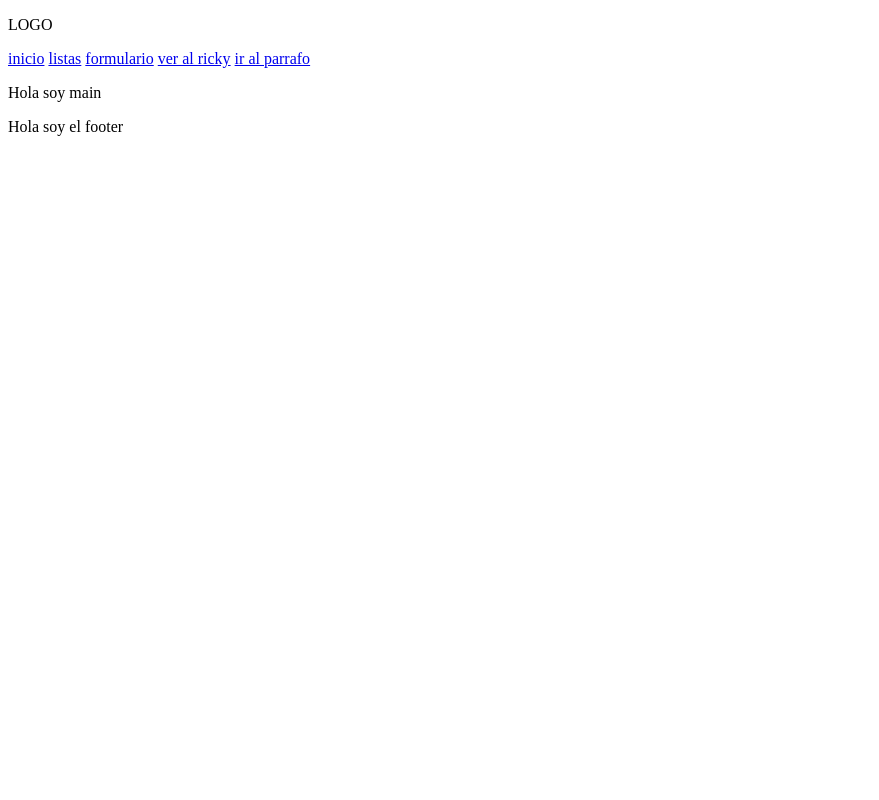
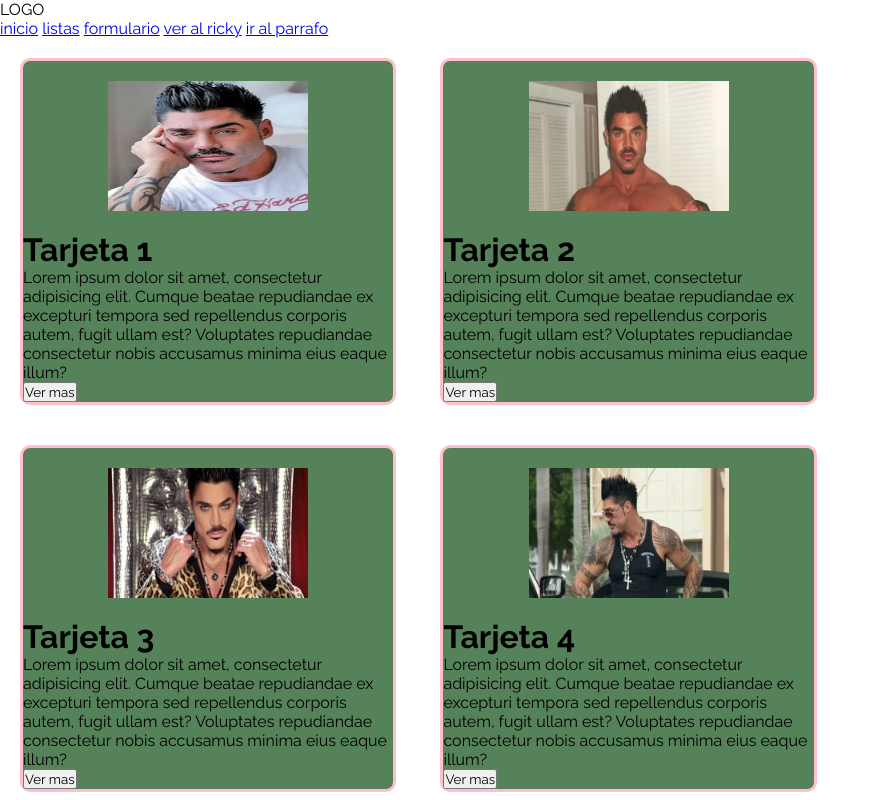
Before and after one commit to SantiagoDenis/Clases-frontend, a plain HTML site: page index.html in a window 1280 px wide. Shown: the top 800 px of the page, without its empty margins (0-879 px from the left). Drawn offline with Linux system fonts and the light colour scheme.

Commit message:
[ADD] Class 2 | Box modeling

```diff
--- a/assets/styles/styles.css
+++ b/assets/styles/styles.css
@@ -0,0 +1,34 @@
+@import url('https://fonts.googleapis.com/css2?family=Nunito+Sans:ital,opsz,wght@0,6..12,200..1000;1,6..12,200..1000&family=Raleway:ital,wght@0,100..900;1,100..900&display=swap');
+
+
+* {
+    padding: 0;
+    margin: 0;
+    font-family: "Raleway", sans-serif;
+    box-sizing: border-box;
+}
+
+main {
+    width: 98vw;
+    height: 100vh;
+}
+
+.card {
+    background-color: #568259;
+    width: 30%;
+    border: solid pink 3px;
+    margin: 20px;
+    display: inline-block;
+    border-radius: 10px;
+}
+
+.card__image {
+    width: 200px;
+    height: 130px;
+    display: block;
+    margin: 20px auto;
+}
+
+.container p {
+    color: #8a2be2;
+}
--- a/index.html
+++ b/index.html
@@ -4,6 +4,7 @@
     <meta charset="UTF-8">
     <meta name="viewport" content="width=device-width, initial-scale=1.0">
     <title>Hola soy el title</title>
+    <link rel="stylesheet" href="./assets/styles/styles.css">
 </head>
 <body>
 
@@ -19,13 +20,44 @@
     </header>
 
     <main>
-        <p id="parrafo">Hola soy main</p>
+
+        <div class="card">
+            <img class="card__image" src="./assets/media/120790935_138541637223.webp" alt="ricky fort posando">
+            <h1 class="card__title">Tarjeta 1</h1>
+            <p class="card__text">Lorem ipsum dolor sit amet, consectetur adipisicing elit. Cumque beatae repudiandae ex excepturi tempora sed repellendus corporis autem, fugit ullam est? Voluptates repudiandae consectetur nobis accusamus minima eius eaque illum?</p>
+            <button class="card__btn">Ver mas</button>
+        </div>
+        <div class="card">
+            <img class="card__image" src="./assets/media/ricardo-fort-autobiografiajpg.webp" alt="ricky fort posando">
+            <h1 class="card__title">Tarjeta 2</h1>
+            <p class="card__text">Lorem ipsum dolor sit amet, consectetur adipisicing elit. Cumque beatae repudiandae ex excepturi tempora sed repellendus corporis autem, fugit ullam est? Voluptates repudiandae consectetur nobis accusamus minima eius eaque illum?</p>
+            <button class="card__btn">Ver mas</button>
+        </div>
+        <div class="card">
+            <img class="card__image" src="./assets/media/ricardo-fortjpg.webp" alt="ricky fort posando">
+            <h1 class="card__title">Tarjeta 3</h1>
+            <p class="card__text">Lorem ipsum dolor sit amet, consectetur adipisicing elit. Cumque beatae repudiandae ex excepturi tempora sed repellendus corporis autem, fugit ullam est? Voluptates repudiandae consectetur nobis accusamus minima eius eaque illum?</p>
+            <button class="card__btn">Ver mas</button>
+        </div>
+        <div class="card">
+            <img class="card__image" src="./assets/media/ricky.webp" alt="ricky fort posando">
+            <h1 class="card__title">Tarjeta 4</h1>
+            <p class="card__text">Lorem ipsum dolor sit amet, consectetur adipisicing elit. Cumque beatae repudiandae ex excepturi tempora sed repellendus corporis autem, fugit ullam est? Voluptates repudiandae consectetur nobis accusamus minima eius eaque illum?</p>
+            <button class="card__btn">Ver mas</button>
+        </div>
+        <div class="card">
+            <img class="card__image" src="./assets/media/se-filtraron-fragmentos-del-diario-intimo-de-ricardo-fort-donde-cuenta-su-primer-amor-QUSFSJGVRFHLZCN6PT2P3DWSJU.webp" alt="ricky fort posando">
+            <h1 class="card__title">Tarjeta 5</h1>
+            <p class="card__text">Lorem ipsum dolor sit amet, consectetur adipisicing elit. Cumque beatae repudiandae ex excepturi tempora sed repellendus corporis autem, fugit ullam est? Voluptates repudiandae consectetur nobis accusamus minima eius eaque illum?</p>
+            <button class="card__btn">Ver mas</button>
+        </div>
+
+
     </main>
 
     <footer>
         <p>Hola soy el footer</p>
     </footer>
-
 
     <!-- <a href="#">Link1</a>
     <a href="#">Link2</a>
```
Also changed, not shown: pages/listas.html (+3 -2 lines), assets/media/120790935_138541637223.webp (added), assets/media/ricardo-fort-autobiografiajpg.webp (added), assets/media/ricardo-fortjpg.webp (added), assets/media/ricky.webp (added), docs/temasClase1.txt (added), docs/temasClase2.txt (added).
